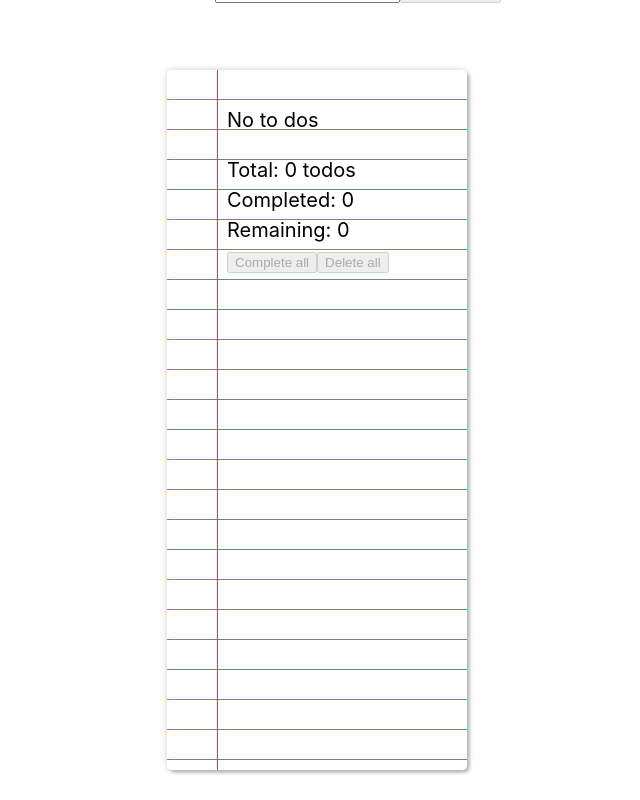
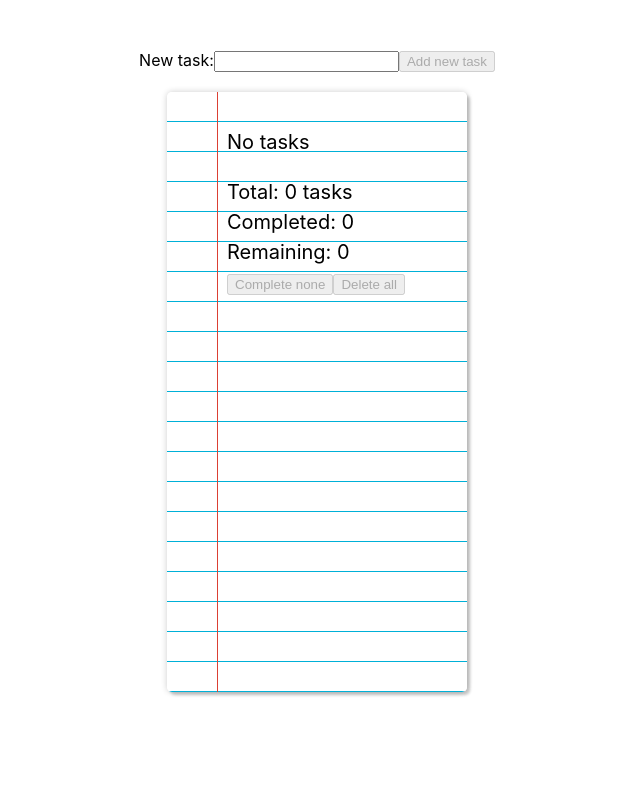
Before and after one commit to viktoria-olo/project-todos-context-vite, a React (Vite) app: page / in a window 1280 px wide. Shown: the whole page, without its empty margins (323-963 px from the left). Built offline with nearby package versions, Linux system fonts and the light colour scheme.

Commit message:
Co-authored-by: Maja Schouenke <schouenkes@users.noreply.github.com>

```diff
--- a/src/App.jsx
+++ b/src/App.jsx
@@ -1,15 +1,11 @@
-import { NewTodoForm } from "./components/NewTodoForm";
-import { TodoList } from "./components/TodoList";
+import { Home } from "./components/Home";
 import { TodosProvider } from "./contexts/TodosContext";
 
 export const App = () => {
   return (
     <>
       <TodosProvider>
-        <div className="content-container">
-          <NewTodoForm />
-          <TodoList />
-        </div>
+        <Home />
       </TodosProvider>
     </>
   );
--- /dev/null
+++ b/src/components/Home.jsx
@@ -0,0 +1,12 @@
+import { NewTodoForm } from "./NewTodoForm";
+import { TodoList } from "./TodoList";
+
+
+export const Home = () => {
+  return (
+    <div className="content-container">
+      <NewTodoForm />
+      <TodoList />
+    </div>
+  );
+}
--- a/src/components/NewTodoForm.jsx
+++ b/src/components/NewTodoForm.jsx
@@ -14,7 +14,7 @@ export const NewTodoForm = () => {
   return (
     <form onSubmit={handleSubmit}>
       <label>
-        New to do:
+        New task:
         <input
           type="text"
           value={newTask}
@@ -22,7 +22,7 @@ export const NewTodoForm = () => {
         />
       </label>
       <button type="submit" disabled={newTask === ""}>
-        Add new to do
+        Add new task
       </button>
     </form>
   );
--- a/src/components/TodoList.jsx
+++ b/src/components/TodoList.jsx
@@ -1,3 +1,4 @@
+import { useEffect } from "react";
 import { useTodos } from "../contexts/TodosContext";
 import { TodoItem } from "./TodoItem";
 
@@ -8,20 +9,24 @@ export const TodoList = () => {
     clearTodoList,
     toggleCompleteAll,
     allBtnText,
+    updateButtonStatus,
   } = useTodos();
 
   const completedTodos = countCompleted();
+  useEffect(() => {
+    updateButtonStatus();
+  }, [todos]);
 
   return (
     <div className="list-container">
       <ul className="todos-list">
-        {todos.length === 0 && "No to dos"}
+        {todos.length === 0 && "No tasks"}
         {todos.map((todo) => {
           return <TodoItem key={todo.id} todo={todo} />;
         })}
       </ul>
       <div className="totals-div">
-        <p>Total: {todos.length} todos</p>
+        <p>Total: {todos.length} tasks</p>
         <p>Completed: {completedTodos}</p>
         <p>Remaining: {todos.length - completedTodos}</p>
       </div>
--- a/src/contexts/TodosContext.jsx
+++ b/src/contexts/TodosContext.jsx
@@ -32,7 +32,18 @@ export const TodosProvider = ({ children }) => {
   };
 
   const countCompleted = () => {
-    return todos.filter((todo) => todo.completed).length;
+    const completedTodos = todos.filter((todo) => todo.completed).length;
+    return completedTodos;
+  };
+
+  const updateButtonStatus = () => {
+    const completedTodos = countCompleted();
+
+    if (completedTodos === todos.length) {
+      setAllBtnText("Complete none");
+    } else {
+      setAllBtnText("Complete all");
+    }
   };
 
   const toggleCompleteAll = () => {
@@ -47,9 +58,6 @@ export const TodosProvider = ({ children }) => {
       }));
     });
   };
-  // However, if one manually checks all the boxes, the button text does not change.
-  // Tried to solve it by checking if the length of completed todos is the same as the total todo list
-  // and if that were the case changing the button text. But have not gotten it to work yet
 
   const clearTodoList = () => {
     setTodos([]);
@@ -66,6 +74,7 @@ export const TodosProvider = ({ children }) => {
         countCompleted,
         clearTodoList,
         toggleCompleteAll,
+        updateButtonStatus,
       }}
     >
       {children}
--- a/src/index.css
+++ b/src/index.css
@@ -16,14 +16,13 @@ body {
 .content-container {
   display: flex;
   flex-direction: column;
-  justify-content: center;
   align-items: center;
-  height: 100vh;
+  padding-top: 50px;
 }
 
 .list-container {
   min-width: 300px;
-  min-height: 700px;
+  min-height: 600px;
   background: linear-gradient(to bottom, white 29px, #00b0d7 1px);
   margin: 50px auto;
   background-size: 100% 30px;
@@ -34,7 +33,7 @@ body {
   overflow: hidden;
   border-radius: 5px;
   box-shadow: 3px 3px 3px rgba(0, 0, 0, 0.2), 0px 0px 6px rgba(0, 0, 0, 0.2);
-  margin-top: 67px;
+  margin-top: 20px;
   font-size: 20px;
   line-height: 30px;
 }
@@ -56,7 +55,7 @@ body {
 }
 
 .todos-list {
-  padding: 0  ;
+  padding: 0;
   font-size: 20px;
   line-height: 30px;
   list-style: none;
```
